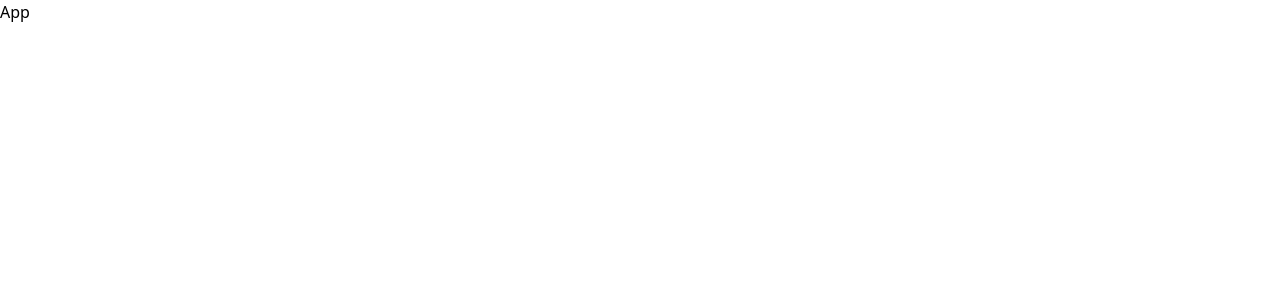
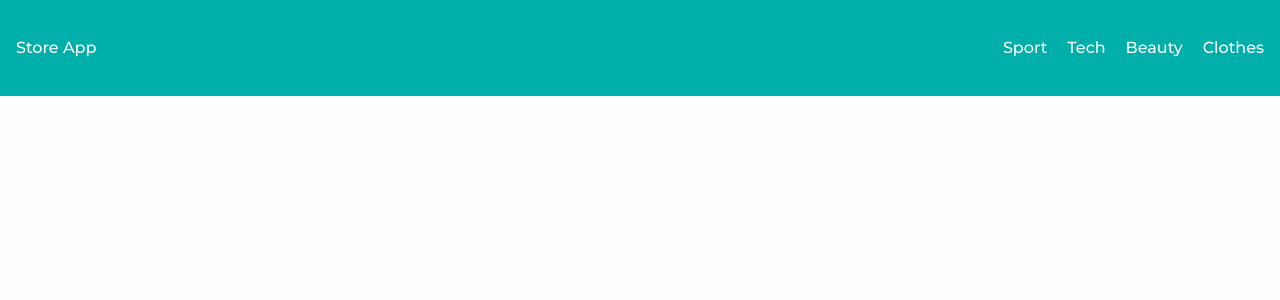
Before and after one commit to aatmaneoulmouden/store-app, a React (Vite) app: page / in a window 1280 px wide. Shown: the top 300 px of the page. Built offline with nearby package versions, Linux system fonts and the light colour scheme.

Commit message:
Create Header component

```diff
--- a/src/App.jsx
+++ b/src/App.jsx
@@ -1,5 +1,11 @@
+import Header from "./components/Header";
+
 const App = () => {
-  return <div>App</div>;
+  return (
+    <>
+      <Header />
+    </>
+  );
 };
 
 export default App;
--- /dev/null
+++ b/src/components/Header.jsx
@@ -0,0 +1,22 @@
+const Header = () => {
+  const categories = ["Sport", "Tech", "Beauty", "Clothes"];
+
+  const displayCategories = categories.map((category, index) => (
+    <li key={index}>
+      <a href="" className="capitalize">{category}</a>
+    </li>
+  ));
+
+  return (
+    <header className="bg-primary-green">
+      <div className="container">
+        <nav className="h-24 flex justify-between items-center text-neutral-white">
+          <a href="">Store App</a>
+          <ul className="nav-list flex gap-5">{displayCategories}</ul>
+        </nav>
+      </div>
+    </header>
+  );
+};
+
+export default Header;
--- a/src/index.css
+++ b/src/index.css
@@ -3,3 +3,13 @@
 @tailwind base;
 @tailwind components;
 @tailwind utilities;
+
+@layer base {
+  * {
+    @apply outline-none;
+  }
+
+  body {
+    @apply text-neutral-black-light bg-neutral-white font-montserrat font-medium;
+  }
+}
--- a/tailwind.config.js
+++ b/tailwind.config.js
@@ -5,6 +5,12 @@ export default {
     "./src/**/*.{js,ts,jsx,tsx}",
   ],
   theme: {
+    container: {
+      center: true,
+      padding: {
+        DEFAULT: "1rem",
+      }
+    },
     fontFamily: {
       "montserrat": ["Montserrat", "sans-serif"]
     },
```
